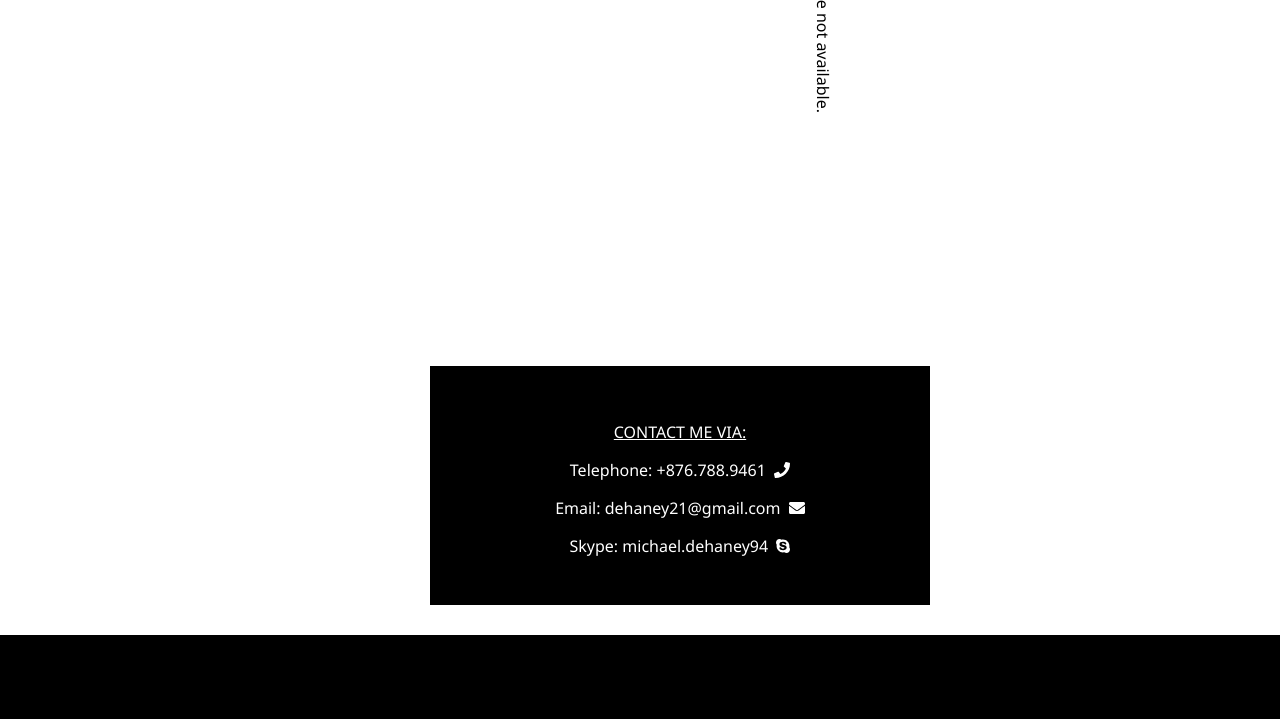
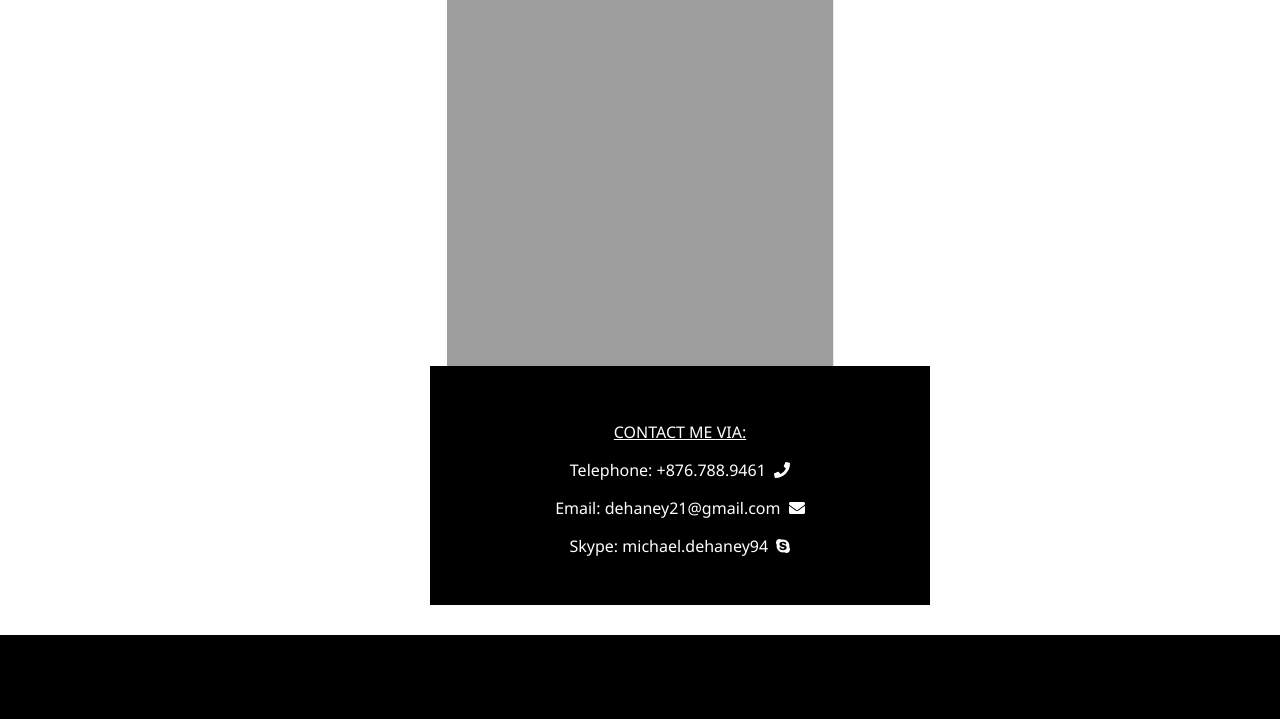
Before and after one commit to michaeldehaney94/photographywebsite, a plain HTML site: page contact.html in a window 1280 px wide. Shown: the part 209-928 px from the top of the page. Drawn offline with Linux system fonts and the light colour scheme; the site is published under a folder, as on GitHub Pages, so addresses that start at the root find nothing.

Commit message:
Update contact.html

```diff
--- a/contact.html
+++ b/contact.html
@@ -26,7 +26,7 @@
     <h1>Want to Get in Touch?</h1>
 
     <div class="frame">
-        <img src="/images/contact.jpg" alt="Image not available.">
+        <img src="images/contact.jpg" alt="Image not available.">
     </div>
 
     <div class="contact-info">
```
